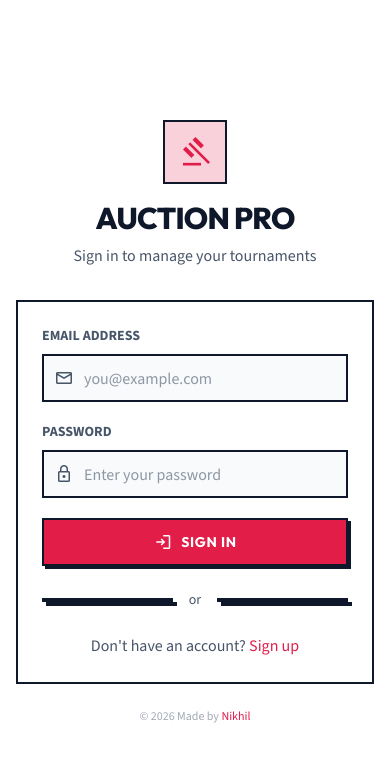
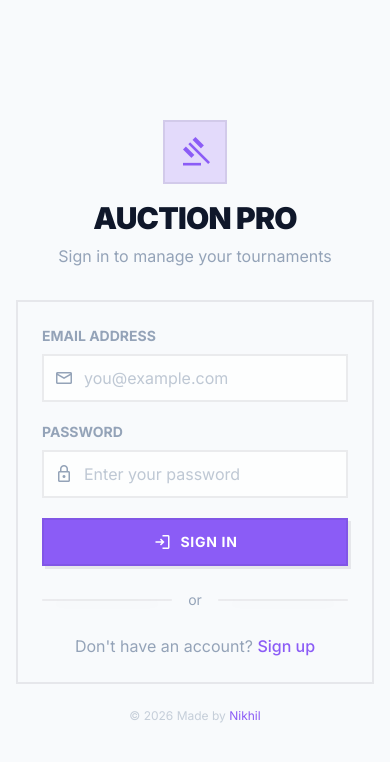
Before and after one commit to nikhil21111/cricket_aution, a React (Vite) app: page /login in a window 390 px wide. Shown: the top 762 px of the page. Built offline with nearby package versions, Linux system fonts and the light colour scheme; no server answers.

Commit message:
style: remove clashing gradients and restore glassmorphism theme

```diff
--- a/src/index.css
+++ b/src/index.css
@@ -749,31 +749,31 @@
 /* --- MODERN SPORTS EDITORIAL DESIGN SYSTEM --- */
 
 :root {
-  --bg-primary: #ffffff;
-  --bg-secondary: #f8fafc;
-  --bg-tertiary: #f1f5f9;
+  --bg-primary: #f8fafc;
+  --bg-secondary: rgba(255, 255, 255, 0.75);
+  --bg-tertiary: rgba(241, 245, 249, 0.75);
   --text-primary: #0f172a;
   --text-secondary: #475569;
-  --accent-crimson: #e11d48;
+  --accent-crimson: #8b5cf6;
   --accent-cobalt: #2563eb;
   --accent-green: #10b981;
-  --border-color: #0f172a;
-  --shadow-sm: 4px 4px 0px #0f172a;
-  --shadow-md: 8px 8px 0px #0f172a;
+  --border-color: rgba(15, 23, 42, 0.08);
+  --shadow-sm: 0 4px 20px rgba(15, 23, 42, 0.05);
+  --shadow-md: 0 8px 32px 0 rgba(15, 23, 42, 0.1);
 }
 
 html.dark {
-  --bg-primary: #0f172a;
-  --bg-secondary: #1e293b;
-  --bg-tertiary: #1f2937;
-  --text-primary: #f8fafc;
+  --bg-primary: #080c14;
+  --bg-secondary: rgba(15, 23, 42, 0.65);
+  --bg-tertiary: rgba(30, 41, 59, 0.45);
+  --text-primary: #f9fafb;
   --text-secondary: #94a3b8;
-  --accent-crimson: #fb7185;
-  --accent-cobalt: #60a5fa;
-  --accent-green: #34d399;
-  --border-color: #f8fafc;
-  --shadow-sm: 4px 4px 0px #020617;
-  --shadow-md: 8px 8px 0px #020617;
+  --accent-crimson: #8b5cf6;
+  --accent-cobalt: #06b6d4;
+  --accent-green: #10b981;
+  --border-color: rgba(255, 255, 255, 0.08);
+  --shadow-sm: 0 4px 20px rgba(0, 0, 0, 0.2);
+  --shadow-md: 0 8px 32px 0 rgba(0, 0, 0, 0.3);
 }
 
 body {
@@ -782,24 +782,27 @@ body {
   font-family: 'Source Sans 3', sans-serif;
 }
 
-/* Redefining Glassmorphism Overrides to Editorial Grid Boxes */
+/* Glassmorphism Overrides for Arbitrary Tailwind Colors */
 .bg-\[\#1c2e35\] {
   background-color: var(--bg-secondary) !important;
-  border: 2px solid var(--border-color) !important;
+  backdrop-filter: blur(16px) saturate(120%) !important;
+  border: 1px solid var(--border-color) !important;
   box-shadow: var(--shadow-sm) !important;
-  border-radius: 0px !important;
+  border-radius: 12px !important;
 }
 
 .bg-\[\#1c2e35\]\/50 {
   background-color: var(--bg-tertiary) !important;
+  backdrop-filter: blur(16px) saturate(120%) !important;
   border: 1px solid var(--border-color) !important;
-  border-radius: 0px !important;
+  border-radius: 12px !important;
 }
 
 .bg-\[\#1c2e35\]\/30 {
   background-color: var(--bg-primary) !important;
-  border: 1px dashed var(--border-color) !important;
-  border-radius: 0px !important;
+  backdrop-filter: blur(16px) saturate(120%) !important;
+  border: 1px solid var(--border-color) !important;
+  border-radius: 12px !important;
 }
 
 .border-\[\#283539\] {
@@ -818,8 +821,8 @@ body {
 
 .bg-\[\#283539\] {
   background-color: var(--bg-secondary) !important;
-  border: 2px solid var(--border-color) !important;
-  border-radius: 0px !important;
+  border: 1px solid var(--border-color) !important;
+  border-radius: 12px !important;
 }
 
 .hover\:bg-\[\#3b4e54\]:hover {
@@ -829,51 +832,58 @@ body {
 
 .bg-\[\#16262c\] {
   background-color: var(--bg-secondary) !important;
-  border-bottom: 2px solid var(--border-color) !important;
+  backdrop-filter: blur(16px) saturate(120%) !important;
+  border-bottom: 1px solid var(--border-color) !important;
 }
 
 .bg-\[\#161d20\] {
   background-color: var(--bg-primary) !important;
 }
 
-/* Bento Card class mappings */
+/* Glassmorphism Classes */
 .glass-card {
-  background-color: var(--bg-secondary) !important;
-  border: 2px solid var(--border-color) !important;
-  box-shadow: var(--shadow-sm) !important;
-  border-radius: 0px !important;
-  transition: transform 0.15s ease, box-shadow 0.15s ease;
+  background: var(--bg-secondary) !important;
+  backdrop-filter: blur(16px) saturate(120%);
+  border: 1px solid var(--border-color) !important;
+  box-shadow: var(--shadow-md) !important;
+  border-radius: 16px !important;
+  transition: all 0.3s cubic-bezier(0.4, 0, 0.2, 1);
 }
 
 .glass-card:hover {
-  transform: translate(-2px, -2px) !important;
-  box-shadow: 6px 6px 0px var(--border-color) !important;
-  border-color: var(--border-color) !important;
+  border-color: var(--accent-crimson) !important;
+  box-shadow: 0 12px 40px 0 rgba(139, 92, 246, 0.15) !important;
+  transform: translateY(-2px) !important;
 }
 
-/* Animated Pulse Border for Active Auction Player */
+/* Animated Border Glow for Current Bidding Player */
 .active-player-glow {
-  border: 3px solid var(--accent-crimson) !important;
-  box-shadow: var(--shadow-sm) !important;
-  border-radius: 0px !important;
-  animation: pulseBorder 1.5s infinite ease-in-out !important;
+  position: relative;
+  overflow: hidden;
+  border: 1px solid var(--accent-crimson) !important;
+  box-shadow: 0 0 25px rgba(139, 92, 246, 0.25) !important;
+  border-radius: 12px !important;
+  animation: pulseGlow 3s ease-in-out infinite !important;
 }
 
-@keyframes pulseBorder {
-  0% { border-color: var(--border-color); box-shadow: 4px 4px 0 var(--border-color); }
-  50% { border-color: var(--accent-crimson); box-shadow: 4px 4px 0 var(--accent-crimson); }
-  100% { border-color: var(--border-color); box-shadow: 4px 4px 0 var(--border-color); }
+@keyframes pulseGlow {
+  0%, 100% {
+    box-shadow: 0 0 25px rgba(139, 92, 246, 0.25), inset 0 0 10px rgba(139, 92, 246, 0.1);
+    border-color: var(--accent-crimson) !important;
+  }
+  50% {
+    box-shadow: 0 0 35px rgba(139, 92, 246, 0.45), inset 0 0 15px rgba(139, 92, 246, 0.2);
+    border-color: var(--accent-crimson) !important;
+  }
 }
 
-/* Navigation active links */
+/* Navigation Indicator Glow */
 .nav-link-active {
-  background-color: var(--bg-secondary) !important;
-  border: 2px solid var(--border-color) !important;
-  color: var(--text-primary) !important;
-  box-shadow: 3px 3px 0 var(--border-color) !important;
-  border-radius: 0px !important;
-  font-weight: 800 !important;
-  text-transform: uppercase !important;
+  background: linear-gradient(135deg, rgba(139, 92, 246, 0.2), rgba(99, 102, 241, 0.15)) !important;
+  border: 1px solid rgba(139, 92, 246, 0.45) !important;
+  color: #fff !important;
+  box-shadow: 0 0 15px rgba(139, 92, 246, 0.15) !important;
+  border-radius: 8px !important;
 }
 
 /* Form Inputs styling */
@@ -883,18 +893,20 @@ input:focus, textarea:focus, select:focus {
   background-color: var(--bg-primary) !important;
 }
 
-/* Layout overrides */
+/* Sidebar Custom Accent */
 aside {
   background: var(--bg-primary) !important;
-  border-right: 3px solid var(--border-color) !important;
+  border-right: 1px solid var(--border-color) !important;
 }
 
+/* Header Glass styling */
 header {
-  background: var(--bg-primary) !important;
-  border-bottom: 3px solid var(--border-color) !important;
+  background: var(--bg-secondary) !important;
+  backdrop-filter: blur(16px) !important;
+  border-bottom: 1px solid var(--border-color) !important;
 }
 
-/* Redesigned Brutalist & Layout Overrides */
+/* Glass Layout Overrides */
 .bg-surface-dark,
 .bg-surface-darker,
 .bg-\[\#111618\],
@@ -903,9 +915,10 @@ header {
 .bg-\[\#283539\],
 .bg-\[\#16262c\] {
   background-color: var(--bg-secondary) !important;
-  border: 2px solid var(--border-color) !important;
+  backdrop-filter: blur(16px) saturate(120%) !important;
+  border: 1px solid var(--border-color) !important;
   box-shadow: var(--shadow-sm) !important;
-  border-radius: 0px !important;
+  border-radius: 12px !important;
 }
 
 .bg-background-dark,
@@ -945,6 +958,7 @@ header {
 .bg-card-dark,
 .dark\:bg-card-dark {
   background-color: var(--bg-secondary) !important;
+  backdrop-filter: blur(16px) saturate(120%) !important;
 }
 .bg-background-dark,
 .dark\:bg-background-dark {
@@ -962,13 +976,16 @@ header {
 /* Golden Marquee Glow Animation */
 @keyframes marqueeGlow {
   0%, 100% {
-    box-shadow: 6px 6px 0px #d97706, 0 0 15px rgba(245, 158, 11, 0.4);
+    box-shadow: 0 0 15px rgba(245, 158, 11, 0.4);
+    border-color: rgba(245, 158, 11, 0.6);
   }
   50% {
-    box-shadow: 6px 6px 0px #b45309, 0 0 25px rgba(245, 158, 11, 0.8);
+    box-shadow: 0 0 25px rgba(245, 158, 11, 0.8);
+    border-color: rgba(245, 158, 11, 0.9);
   }
 }
 
 .marquee-glow {
   animation: marqueeGlow 3s ease-in-out infinite;
+  border-radius: 16px !important;
 }
--- a/tailwind.config.js
+++ b/tailwind.config.js
@@ -8,34 +8,22 @@ export default {
   theme: {
     extend: {
       colors: {
-        "primary": "#e11d48", // Editorial Crimson
-        "primary-dark": "#be123c",
-        "background-light": "#ffffff",
-        "background-dark": "#0f172a", // Editorial Ink
-        "card-dark": "#1e293b",
-        "card-light": "#f8fafc",
-        "text-primary": "#0f172a",
-        "text-secondary": "#475569",
-        "text-secondary-dark": "#94a3b8",
-        "accent-cobalt": "#2563eb",
-        "accent-green": "#10b981", // Pitch Green
-        "accent-red": "#ef4444",
-        "accent-amber": "#f59e0b",
+        "primary": "#8b5cf6", // Violet 500
+        "primary-dark": "#7c3aed", // Violet 600
+        "background-light": "#f8fafc", // Slate 50
+        "background-dark": "#080c14", // Deep midnight black
+        "card-dark": "rgba(15, 23, 42, 0.65)", // Frosted glass card
+        "card-hover": "rgba(30, 41, 59, 0.8)", // Glass hover card
+        "surface-dark": "rgba(30, 41, 59, 0.65)",
+        "surface-darker": "#080c14",
+        "text-secondary": "#94a3b8", // Slate 400
+        "accent-green": "#10b981", // Emerald 500 (Neon Green)
+        "accent-red": "#ef4444", // Red 500 (Neon Red)
       },
       fontFamily: {
-        "display": ["Outfit", "sans-serif"],
-        "body": ["Source Sans 3", "sans-serif"],
+        "display": ["Inter", "sans-serif"],
+        "body": ["Inter", "sans-serif"],
         "mono": ["Geist Mono", "monospace"],
-      },
-      borderRadius: {
-        DEFAULT: '0px',
-        'sm': '0px',
-        'md': '0px',
-        'lg': '0px',
-        'xl': '0px',
-        '2xl': '0px',
-        '3xl': '0px',
-        'full': '9999px',
       },
     },
   },
```
Also changed, not shown: src/pages/LiveAuction.jsx (+16 -16 lines), src/pages/TournamentLive.jsx (+16 -15 lines).
